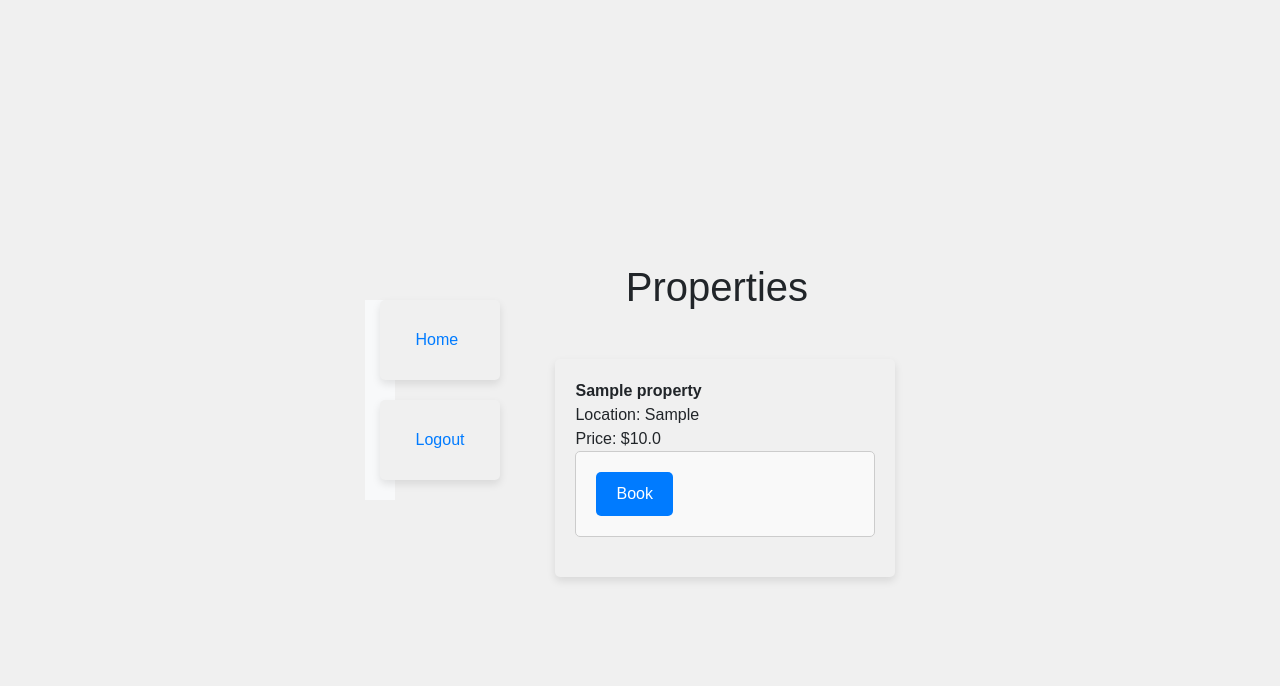
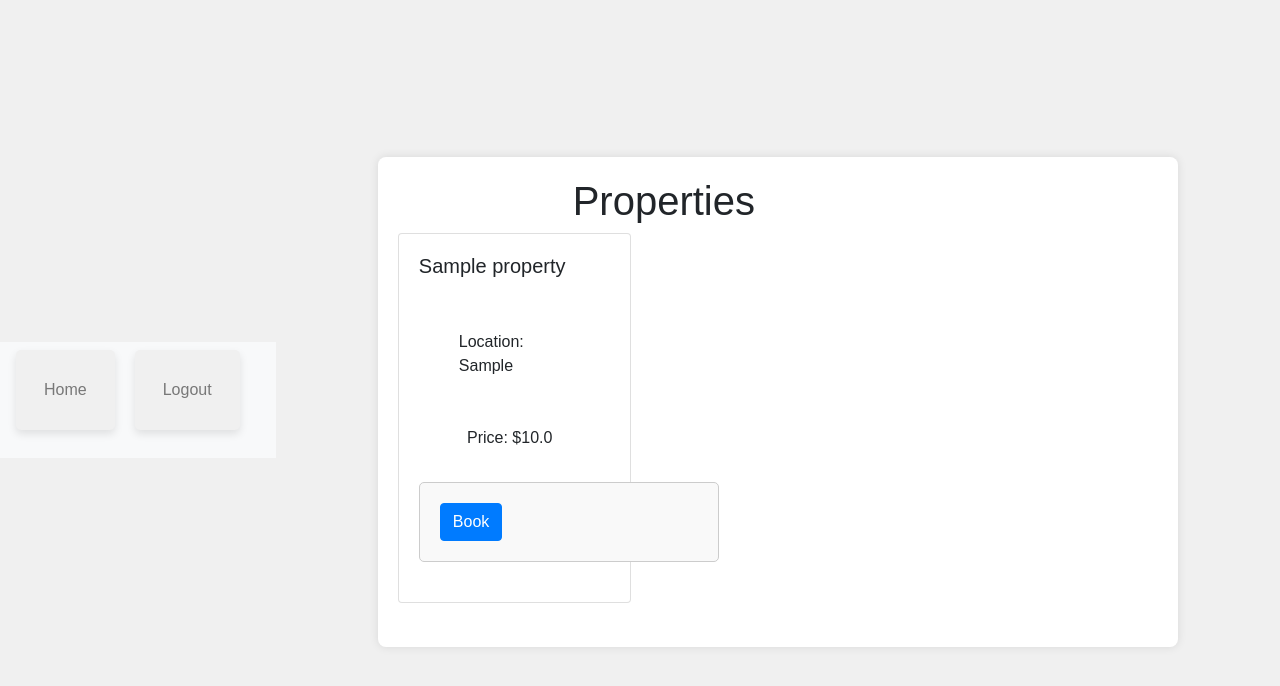
Before and after one commit to allenanto/B9IS123_2324_TMD2, a Flask app: template templates/index.html in a window 1280 px wide. Shown: the top 686 px of the page. Run offline with Flask 3, Linux system fonts and the light colour scheme; the template is opened without the code that fills it: values that come from a table or form of the project are taken from there, others are empty; tables that the repository leaves empty hold one stand-in row (values such as "Sample post"); some libraries are stand-ins or nearby versions.

Commit message:
Home page

```diff
--- a/templates/index.html
+++ b/templates/index.html
@@ -9,39 +9,42 @@
 </head>
 <body>
     <div>
-    <nav class="col-md-2 d-none d-md-block bg-light sidebar">
-        <div class="sidebar-sticky">
-            <ul class="nav flex-column">
+        <nav class="navbar navbar-expand-lg navbar-light bg-light">
+            <button class="navbar-toggler" type="button" data-toggle="collapse" data-target="#navbarNav" aria-controls="navbarNav" aria-expanded="false" aria-label="Toggle navigation">
+                <span class="navbar-toggler-icon"></span>
+            </button>
+            <div class="collapse navbar-collapse" id="navbarNav">
+                <ul class="navbar-nav ml-auto">
                     <li class="nav-item">
-                    <a class="nav-link active" href="{{ url_for('index') }}">
-                        Home
-                    </a>
+                        <a class="nav-link" href="{{ url_for('index') }}">Home</a>
                     </li>
                     <li class="nav-item">
-                    <a class="nav-link" href="{{ url_for('logout') }}">
-                        Logout
-                    </a>
+                        <a class="nav-link" href="{{ url_for('logout') }}">Logout</a>
                     </li>
                 </ul>
             </div>
         </nav>
-
     </div>
 
-    <div class="content">
-        <h1 class="log">Properties</h1>
-        <ul>
+
+    <div class="container mt-4">
+        <h1 class="text-center">Properties</h1>
+        <div class="row">
             {% for property in properties %}
-                <li>
-                    <strong>{{ property.name }}</strong><br>
-                    Location: {{ property.location }}<br>
-                    Price: ${{ property.price }}<br>
+                <div class="col-md-4">
+                    <div class="card mb-4">
+                        <div class="card-body">
+                            <h5 class="card-title">{{ property.name }}</h5>
+                            <p class="card-text">Location: {{ property.location }}</p>
+                            <p class="card-text">Price: ${{ property.price }}</p>
                             <form action="{{ url_for('book_property', property_id=property.id) }}" method="post">
-                        <button type="submit">Book</button>
+                                <button type="submit" class="btn btn-primary">Book</button>
                             </form>
-                </li>
+                        </div>
+                    </div>
+                </div>
             {% endfor %}
-        </ul>
+        </div>
     </div>
 
     <script src="https://code.jquery.com/jquery-3.5.1.slim.min.js"></script>
```
Lines whose indentation alone changed are shown as unchanged.
